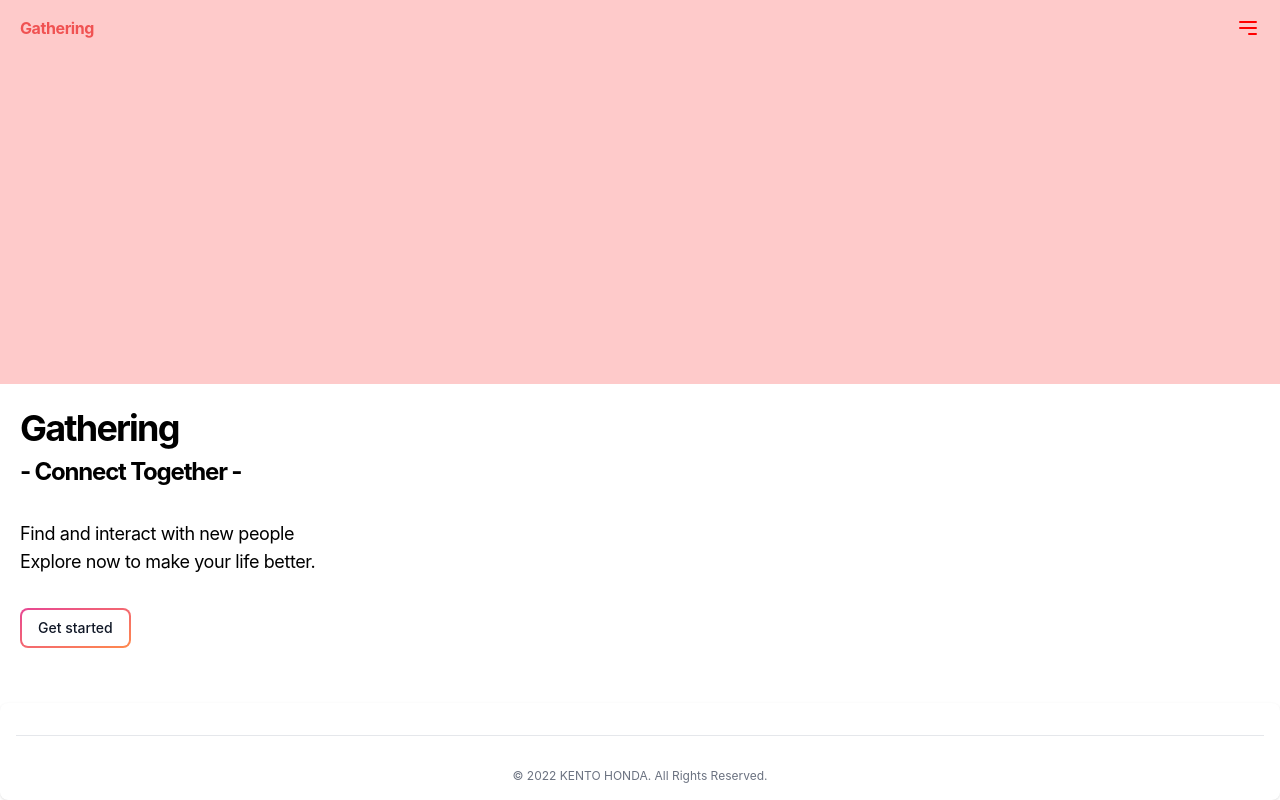
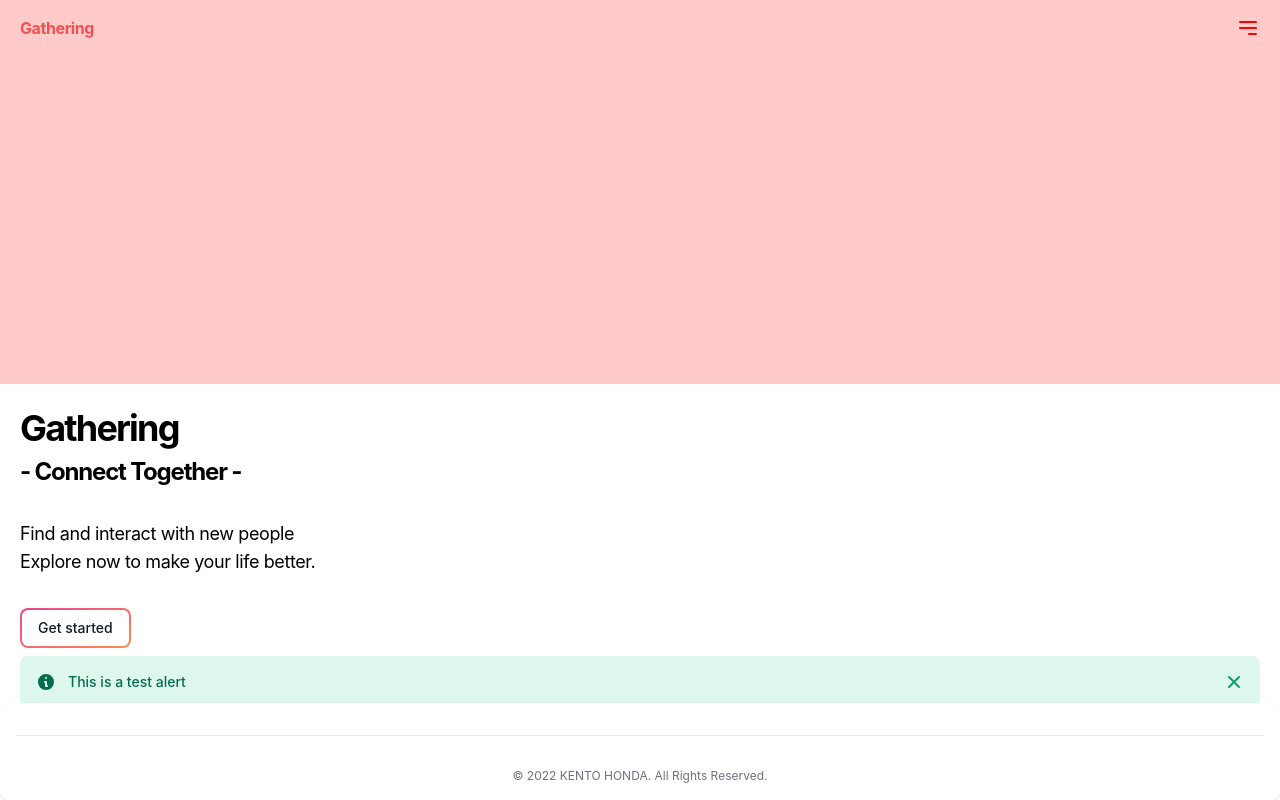
Before and after one commit to keento0809/gathering, a Next.js app in the folder frontend/: page / in a window 1280 px wide. Built offline with nearby package versions, Linux system fonts and the light colour scheme.

Commit message:
Add alert

```diff
--- /dev/null
+++ b/frontend/components/Alert/MainAlert.tsx
@@ -0,0 +1,59 @@
+import React from "react";
+import { MainAlertProps } from "../../models/model";
+
+const MainAlert = ({ text }: MainAlertProps) => {
+  return (
+    <div
+      id="alert-3"
+      className="flex p-4 mb-4 bg-green-100 rounded-lg dark:bg-green-200"
+      role="alert"
+    >
+      <svg
+        aria-hidden="true"
+        className="flex-shrink-0 w-5 h-5 text-green-700 dark:text-green-800"
+        fill="currentColor"
+        viewBox="0 0 20 20"
+        xmlns="http://www.w3.org/2000/svg"
+      >
+        <path
+          fillRule="evenodd"
+          d="M18 10a8 8 0 11-16 0 8 8 0 0116 0zm-7-4a1 1 0 11-2 0 1 1 0 012 0zM9 9a1 1 0 000 2v3a1 1 0 001 1h1a1 1 0 100-2v-3a1 1 0 00-1-1H9z"
+          clip-rule="evenodd"
+        ></path>
+      </svg>
+      <span className="sr-only">Info</span>
+      <div className="ml-3 text-sm font-medium text-green-700 dark:text-green-800">
+        {text}
+        {/* <a
+          href="#"
+          className="font-semibold underline hover:text-green-800 dark:hover:text-green-900"
+        >
+          example link
+        </a> */}
+      </div>
+      <button
+        type="button"
+        className="ml-auto -mx-1.5 -my-1.5 bg-green-100 text-green-500 rounded-lg focus:ring-2 focus:ring-green-400 p-1.5 hover:bg-green-200 inline-flex h-8 w-8 dark:bg-green-200 dark:text-green-600 dark:hover:bg-green-300"
+        data-dismiss-target="#alert-3"
+        aria-label="Close"
+      >
+        <span className="sr-only">Close</span>
+        <svg
+          aria-hidden="true"
+          className="w-5 h-5"
+          fill="currentColor"
+          viewBox="0 0 20 20"
+          xmlns="http://www.w3.org/2000/svg"
+        >
+          <path
+            fillRule="evenodd"
+            d="M4.293 4.293a1 1 0 011.414 0L10 8.586l4.293-4.293a1 1 0 111.414 1.414L11.414 10l4.293 4.293a1 1 0 01-1.414 1.414L10 11.414l-4.293 4.293a1 1 0 01-1.414-1.414L8.586 10 4.293 5.707a1 1 0 010-1.414z"
+            clip-rule="evenodd"
+          ></path>
+        </svg>
+      </button>
+    </div>
+  );
+};
+
+export default MainAlert;
--- a/frontend/models/model.ts
+++ b/frontend/models/model.ts
@@ -87,3 +87,7 @@ export interface userContextType {
   login: () => void;
   logout: () => void;
 }
+
+export interface MainAlertProps {
+  text: string;
+}
--- a/frontend/pages/index.tsx
+++ b/frontend/pages/index.tsx
@@ -1,4 +1,5 @@
 import type { NextPage } from "next";
+import MainAlert from "../components/Alert/MainAlert";
 import MainButton from "../components/Button/MainButton";
 
 const Home: NextPage = () => {
@@ -18,6 +19,7 @@ const Home: NextPage = () => {
           </div>
           <MainButton text="Get started" linkUrl="/home" />
         </section>
+        <MainAlert text="This is a test alert" />
       </div>
     </>
   );
```
